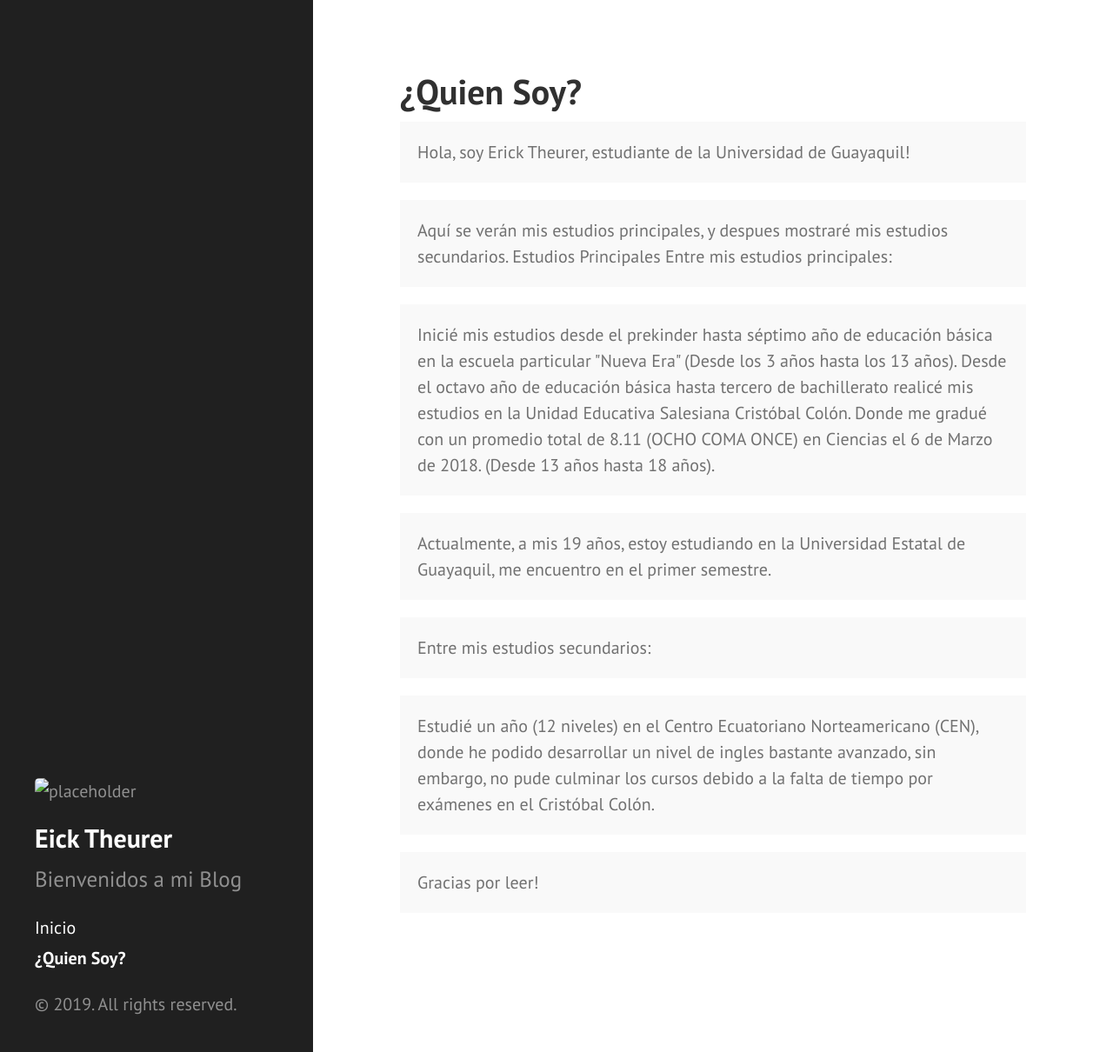
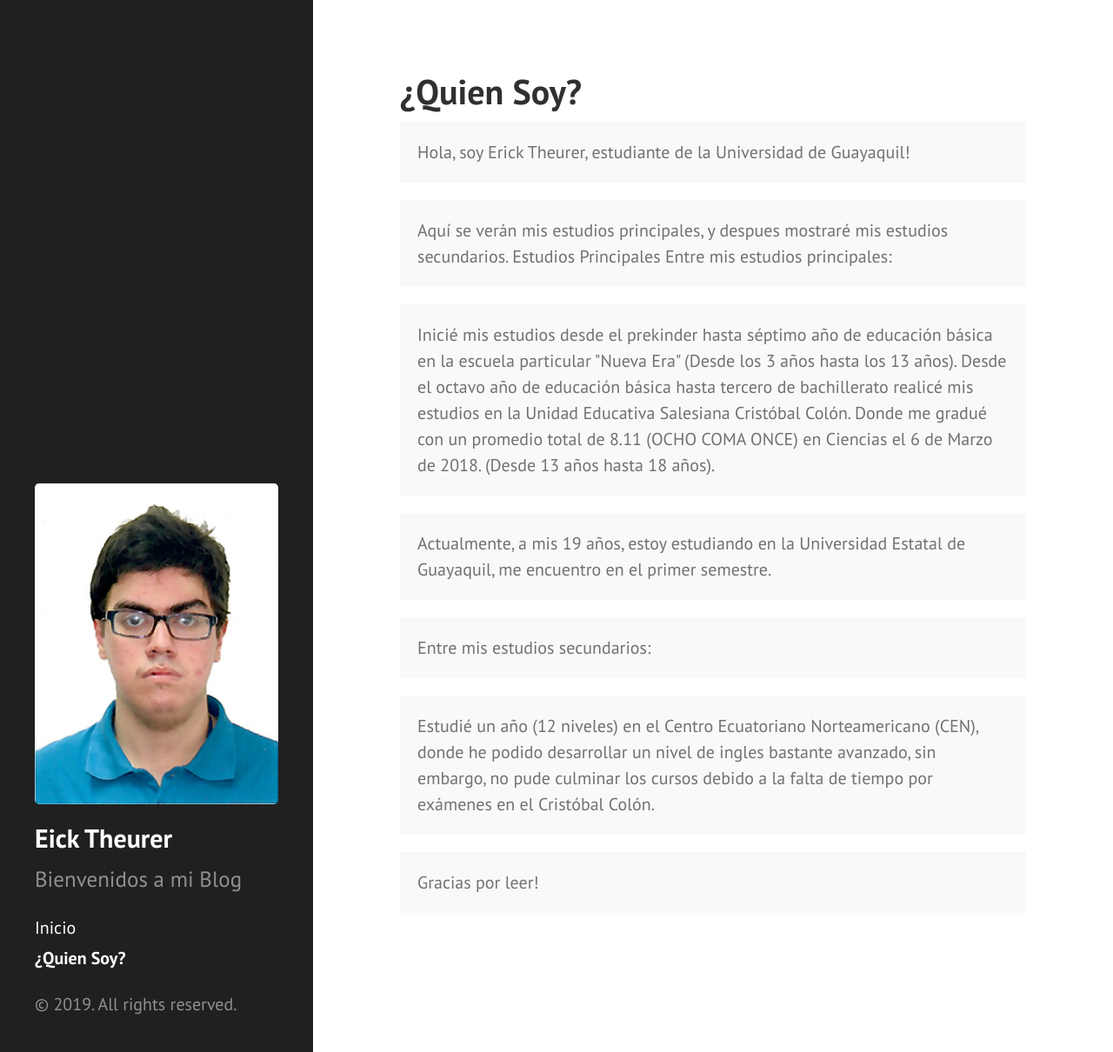
Before and after one commit to Erick-Theurer/Erick-Theurer.github.io, a Jekyll site: the page built from about.md, in a window 1280 px wide and 1210 px high. Shown: the whole window at 87% size. Built offline with Jekyll 4.4.1, drawn with Linux system fonts in a browser that asks for light colours; Markdown is read by kramdown in place of the engine named in the settings.

Commit message:
Update sidebar.html

```diff
--- a/_includes/sidebar.html
+++ b/_includes/sidebar.html
@@ -2,7 +2,7 @@
   <div class="container sidebar-sticky">
     <div class="sidebar-about">
 
-      <img src="./public/39d8ca69-666d-41a9-a8a9-ce9f843df5db.jpg" alt="placeholder" title="Small example image">
+      <img src="/public/39d8ca69-666d-41a9-a8a9-ce9f843df5db.jpg" alt="placeholder" title="Small example image">
 
       <h2>
         <a href="/">
```
